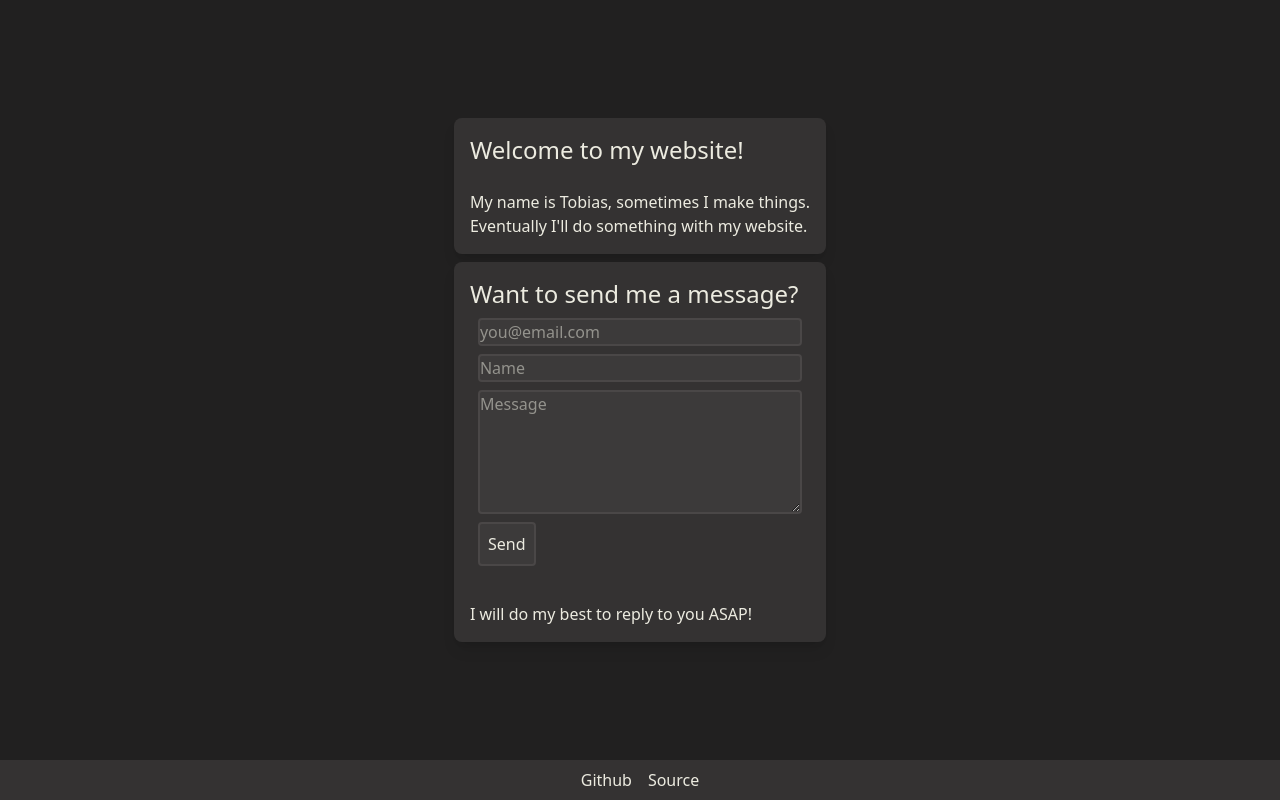
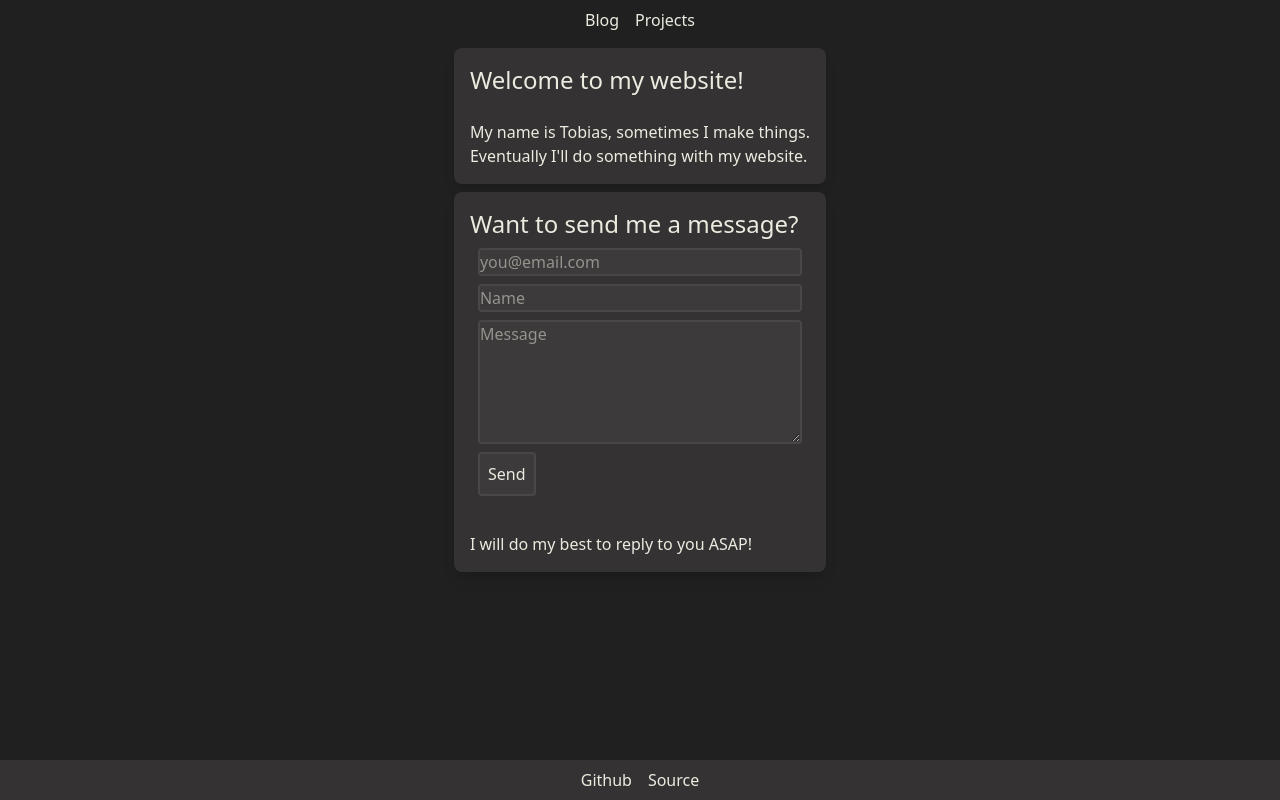
Before and after one commit to TheSaltyNewfie/website, an Astro site: page / in a window 1280 px wide. Built offline with nearby package versions, Linux system fonts and the light colour scheme; Astro itself is replaced by a stand-in of ours.

Commit message:
Cleaned up pages and added a layout component

```diff
--- /dev/null
+++ b/src/components/Welcome.astro
@@ -0,0 +1,11 @@
+<div
+  class="bg-[#343232] flex flex-col rounded-lg p-4 h-fit w-full items-start shadow-lg"
+>
+  <div class="mb-6">
+    <h1 class="text-2xl">Welcome to my website!</h1>
+  </div>
+  <div>
+    <p>My name is Tobias, sometimes I make things.</p>
+    <p>Eventually I'll do something with my website.</p>
+  </div>
+</div>
--- /dev/null
+++ b/src/layouts/Layout.astro
@@ -0,0 +1,54 @@
+---
+import '../styles/global.css';
+
+const { title } = Astro.props;
+---
+
+<html lang="en" class="bg-[#212020] text-[#ECEBE0]">
+  <head>
+    <meta charset="utf-8" />
+    <link rel="icon" type="image/svg+xml" href="/favicon.svg" />
+    <meta name="viewport" content="width=device-width" />
+    <meta name="generator" content={Astro.generator} />
+    <title>{title}</title>
+  </head>
+  <body class="flex min-h-svh flex-col">
+    <header class="w-full flex justify-center items-center mb-2">
+      <div class="p-2 flex flex-row space-x-4">
+        <p>
+          <a href="/blog" class="font-medium text-fg-brand hover:underline"
+            >Blog</a
+          >
+        </p>
+        <p>
+          <a href="/projects" class="font-medium text-fg-brand hover:underline"
+            >Projects</a
+          >
+        </p>
+      </div>
+    </header>
+
+    <main class="flex flex-col grow w-full">
+      <slot />
+    </main>
+
+    <footer class="bg-[#343232] w-full flex justify-center items-center mt-2">
+      <div class="p-2 flex flex-row space-x-4">
+        <p>
+          <a
+            href="https://github.com/TheSaltyNewfie"
+            class="font-medium text-fg-brand hover:underline">Github</a
+          >
+        </p>
+        <p>
+          <a
+            href="https://github.com/TheSaltyNewfie/website"
+            class="font-medium text-fg-brand hover:underline">Source</a
+          >
+        </p>
+      </div>
+    </footer>
+  </body>
+</html>
+<!--
+ -->
--- /dev/null
+++ b/src/pages/blog/index.astro
@@ -0,0 +1,5 @@
+---
+import Layout from '../../layouts/Layout.astro';
+---
+
+<Layout />
--- a/src/pages/index.astro
+++ b/src/pages/index.astro
@@ -1,54 +1,18 @@
 ---
 import '../styles/global.css';
 import Message from '../components/Message.astro';
+import Layout from '../layouts/Layout.astro';
+import Welcome from '../components/Welcome.astro';
 ---
 
-<html lang="en" class="bg-[#212020] text-[#ECEBE0]">
-  <head>
-    <meta charset="utf-8" />
-    <link rel="icon" type="image/svg+xml" href="/favicon.svg" />
-    <meta name="viewport" content="width=device-width" />
-    <meta name="generator" content={Astro.generator} />
-    <title>Tobias Dodge</title>
-  </head>
-  <body>
-    <main class="min-h-screen flex flex-col h-full justify-center items-center">
+<Layout title="Tobias Dodge">
+  <div class="flex flex-col w-full justify-center items-center">
     <div
       class="flex flex-col gap-2 flex-1 w-fit h-full justify-center items-center"
     >
-        <div
-          class="bg-[#343232] flex flex-col rounded-lg p-4 h-fit w-full items-start shadow-lg"
-        >
-          <div class="mb-6">
-            <h1 class="text-2xl">Welcome to my website!</h1>
-          </div>
-          <div>
-            <p>My name is Tobias, sometimes I make things.</p>
-            <p>Eventually I'll do something with my website.</p>
-          </div>
-        </div>
+      <Welcome />
 
       <Message />
     </div>
-
-      <footer class="bg-[#343232] w-full flex justify-center items-center">
-          <div class="p-2 flex flex-row space-x-4">
-            <p>
-              <a
-                href="https://github.com/TheSaltyNewfie"
-                class="font-medium text-fg-brand hover:underline">Github</a
-              >
-            </p>
-            <p>
-              <a
-                href="https://github.com/TheSaltyNewfie/website"
-                class="font-medium text-fg-brand hover:underline">Source</a
-              >
-            </p>
   </div>
-      </footer>
-    </main>
-  </body>
-</html>
-<!--
- -->
+</Layout>
--- /dev/null
+++ b/src/pages/projects/index.astro
@@ -0,0 +1,5 @@
+---
+import Layout from '../../layouts/Layout.astro';
+---
+
+<Layout />
```
Lines whose indentation alone changed are shown as unchanged.
